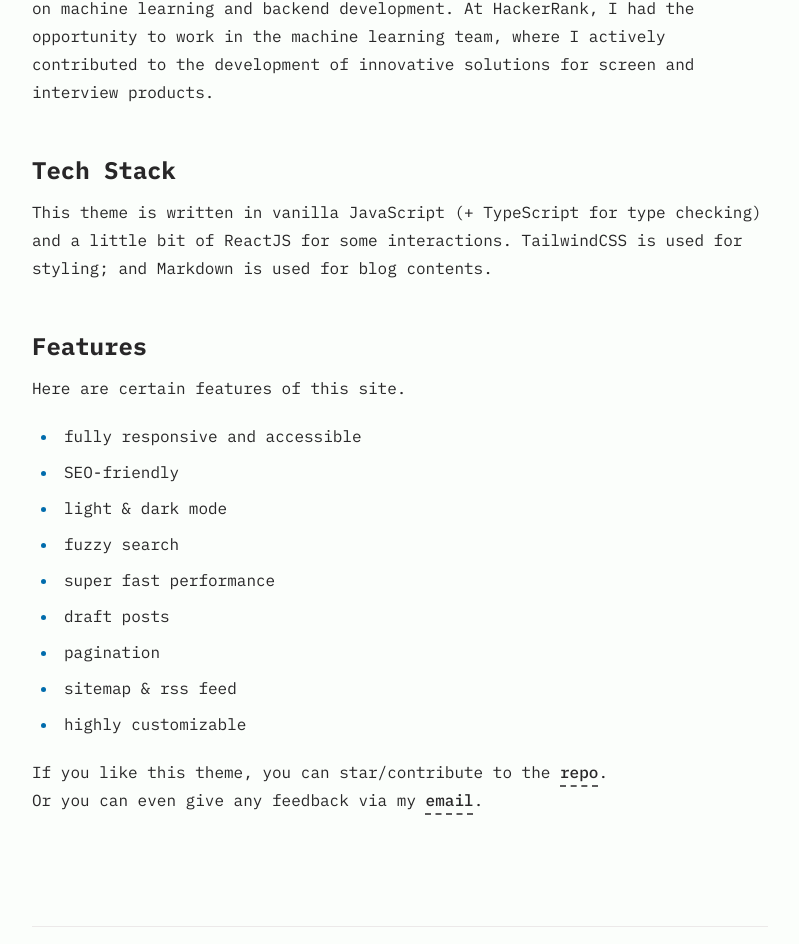
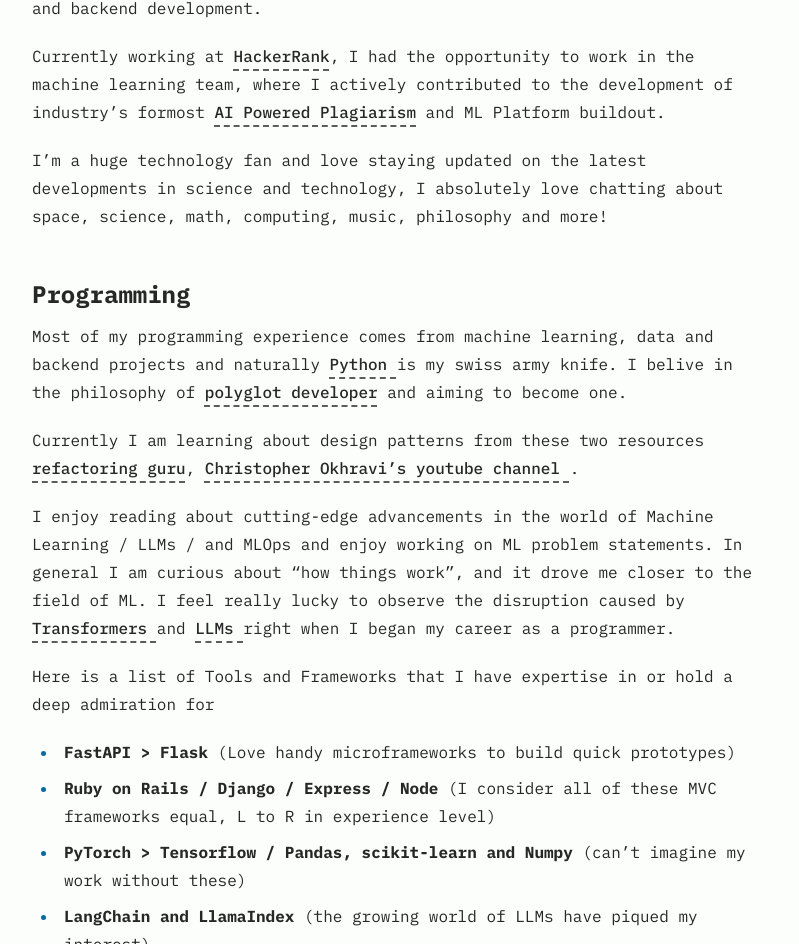
Before and after one commit to AvikantSrivastava/avikant.com, an Astro site: page /about in a window 1280 px wide. Shown: the part 255-1199 px from the top of the page, without its empty margins (240-1039 px from the left). Built offline with nearby package versions, Linux system fonts and the light colour scheme; Astro itself is replaced by a stand-in of ours.

Commit message:
content: update about page

```diff
--- a/src/pages/about.md
+++ b/src/pages/about.md
@@ -3,24 +3,32 @@
 title: "About"
 ---
 
-I am Avikant Srivastava, a dedicated software engineer with a strong focus on machine learning and backend development. At HackerRank, I had the opportunity to work in the machine learning team, where I actively contributed to the development of innovative solutions for screen and interview products.
-## Tech Stack
+I am Avikant, a software engineer with a strong focus on machine learning and backend development.
 
-This theme is written in vanilla JavaScript (+ TypeScript for type checking) and a little bit of ReactJS for some interactions. TailwindCSS is used for styling; and Markdown is used for blog contents.
+Currently working at <a href="https://www.hackerrank.com">HackerRank</a>, I had the opportunity to work in the machine learning team, where I actively contributed to the development of industry's formost <a href="https://www.hackerrank.com/features/plagiarism-detection/">AI Powered Plagiarism</a> and ML Platform buildout.
 
-## Features
+I'm a huge technology fan and love staying updated on the latest developments in science and technology, I absolutely love chatting about space, science, math, computing, music, philosophy and more!
 
-Here are certain features of this site.
+## Programming
 
-- fully responsive and accessible
-- SEO-friendly
-- light & dark mode
-- fuzzy search
-- super fast performance
-- draft posts
-- pagination
-- sitemap & rss feed
-- highly customizable
+Most of my programming experience comes from machine learning, data and backend projects and naturally <a href="https://www.python.org/"> Python </a> is my swiss army knife.
+I belive in the philosophy of <a href="https://www.thepolyglotdeveloper.com/">polyglot developer</a> and aiming to become one.
 
-If you like this theme, you can star/contribute to the [repo](https://github.com/satnaing/astro-paper).
-Or you can even give any feedback via my [email](mailto:contact@satnaing.dev).
+Currently I am learning about design patterns from these two resources <a href="https://refactoring.guru/"> refactoring guru</a>, <a href="https://www.youtube.com/watch?v=v9ejT8FO-7I&list=PLrhzvIcii6GNjpARdnO4ueTUAVR9eMBpc"> Christopher Okhravi's youtube channel </a>.
+
+I enjoy reading about cutting-edge advancements in the world of Machine Learning / LLMs / and MLOps and enjoy working on ML problem statements. In general I am curious about "how things work", and it drove me closer to the field of ML. I feel really lucky to observe the disruption caused by <a href="https://en.wikipedia.org/wiki/Transformer_(machine_learning_model)"> Transformers </a> and <a href="https://en.wikipedia.org/wiki/Large_language_model"> LLMs </a> right when I began my career as a programmer.
+
+Here is a list of Tools and Frameworks that I have expertise in or hold a deep admiration for
+
+- <b>FastAPI > Flask </b> (Love handy microframeworks to build quick prototypes)
+- <b>Ruby on Rails / Django / Express / Node </b>(I consider all of these MVC frameworks equal, L to R in experience level)
+- <b>PyTorch > Tensorflow / Pandas, scikit-learn and Numpy </b>(can't imagine my work without these)
+- <b>LangChain and LlamaIndex </b>(the growing world of LLMs have piqued my interest)
+- <b>Docker </b>(I just can't miss this on the list, hahaha!)
+- <b>MLFlow / HuggingFace / SageMaker / KubeFlow </b>(I'm loving these MLops tools!, effortless and quick)
+- <b>AWS: Lambda, EKS, ECS, SageMaker </b>(I have a love-hate relationship with AWS, though mostly it's love!)
+
+## Interests and Hobbies
+
+Passionate about rock and metal music, I've begun my guitar journey, inspired by my favorite bands. Follow along as I share my progress and experiences here 👇
+<blockquote class="twitter-tweet"><p lang="en" dir="ltr">🎸Arctic Monkeys- Do I wanna know <a href="https://t.co/YlZSehEUl3">pic.twitter.com/YlZSehEUl3</a></p>&mdash; avikant (@Aesthetixell) <a href="https://twitter.com/Aesthetixell/status/1670508354219954176?ref_src=twsrc%5Etfw">June 18, 2023</a></blockquote> <script async src="https://platform.twitter.com/widgets.js" charset="utf-8"></script>
```
